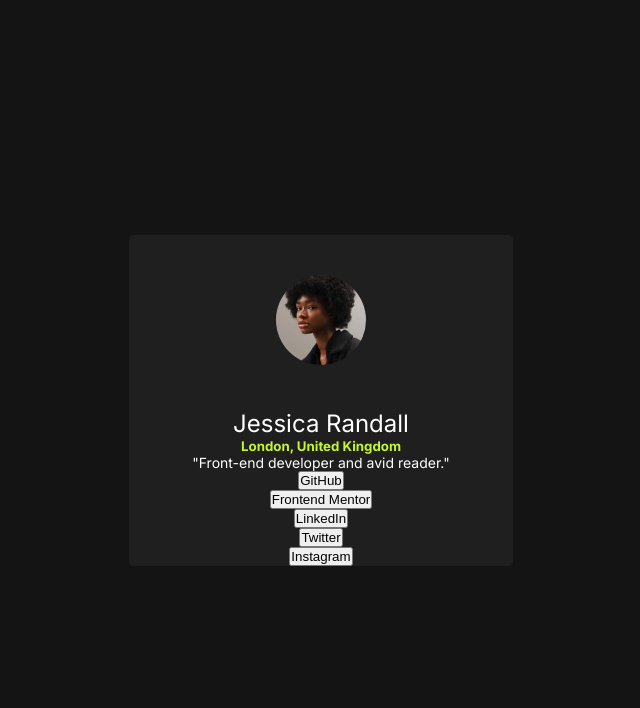
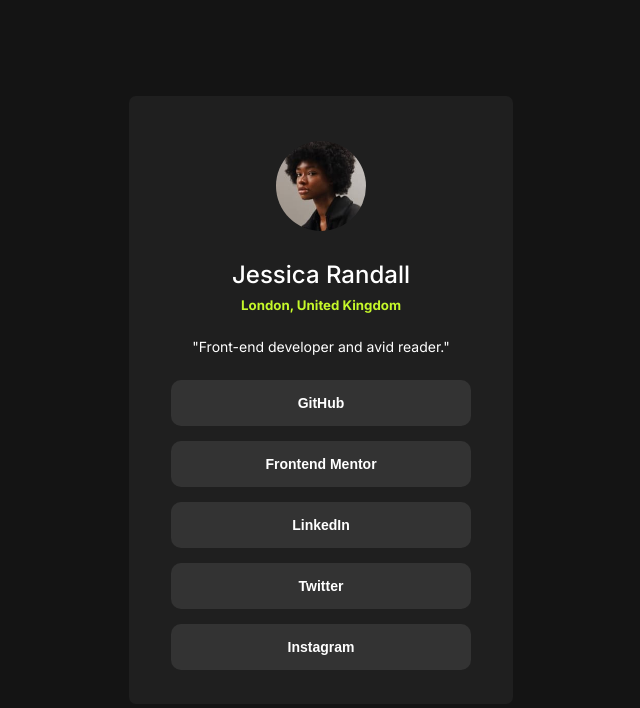
Before and after one commit to BluffSet7340/social-links-profile, a plain HTML site: page index.html in a window 1280 px wide. Shown: the whole page, without its empty margins (319-959 px from the left). Drawn offline with Linux system fonts and the light colour scheme.

Commit message:
Styling is completed

```diff
--- a/styles.css
+++ b/styles.css
@@ -22,7 +22,6 @@ body{
     justify-content: center;
     align-items: center;
     height: 100vh;
-    /* width: 100vw; */
     background-color: var(--off-black);
 }
 
@@ -35,20 +34,23 @@ body{
 img{
     width: 90px;
     border-radius: 45px;
-    margin: 40px 0px;
+    /* top right bottom left */
+    margin: 25px 0px 25px 0px;
 }
 
 /* size of container - 383*608 */
 .container{
     /* center div elements with class profile and content */
+    /* got the dimensions by importing onto Paint.net */
     width: 384px;
+    height: 608px;
     display: flex;
     flex-direction: column;
     align-items: center;
     justify-content: center;
     background-color: var(--dark-grey);
     /* Eyeballed the border radius */
-    border-radius: 5px;
+    border-radius: 7px;
 }
 
 .content{
@@ -59,13 +61,55 @@ img{
     justify-content: center;
 }
 
+/* author's name */
+.content h2{
+    color: var(--white);
+    font-weight: 500;
+    margin-bottom: 4px;
+}
+
 /* location */
 .content h5{
     color: var(--green);
+    margin-bottom: 25px;
 }
 
-/* author's name */
-.content h2{
+.quote{
+    margin-bottom: 25px;
+}
+
+/* styling the buttons */
+button{
+    background-color: var(--grey);
     color: var(--white);
-    font-weight: 400;
+    width: 300px;
+    padding: 15px 0px;
+    border-radius: 10px;
+    margin-bottom: 15px;
+    border: none;
+    font-weight: 600;
+    font-size: 14px;
 }
+
+button:hover{
+    background-color: var(--green);
+    cursor: pointer;
+    color: var(--off-black);
+    caret-color: var(--off-black);
+}
+
+/* media queries for mobile devices */
+@media screen and (max-width: 375px){
+    .container{
+        width: 350px;
+    }
+}
+
+@media screen and (max-width: 320px){
+    .container{
+        width: 300px;
+    }
+    button{
+        width: 275px;
+    }
+}
```
Also changed, not shown: index.html (+0 -4 lines).
